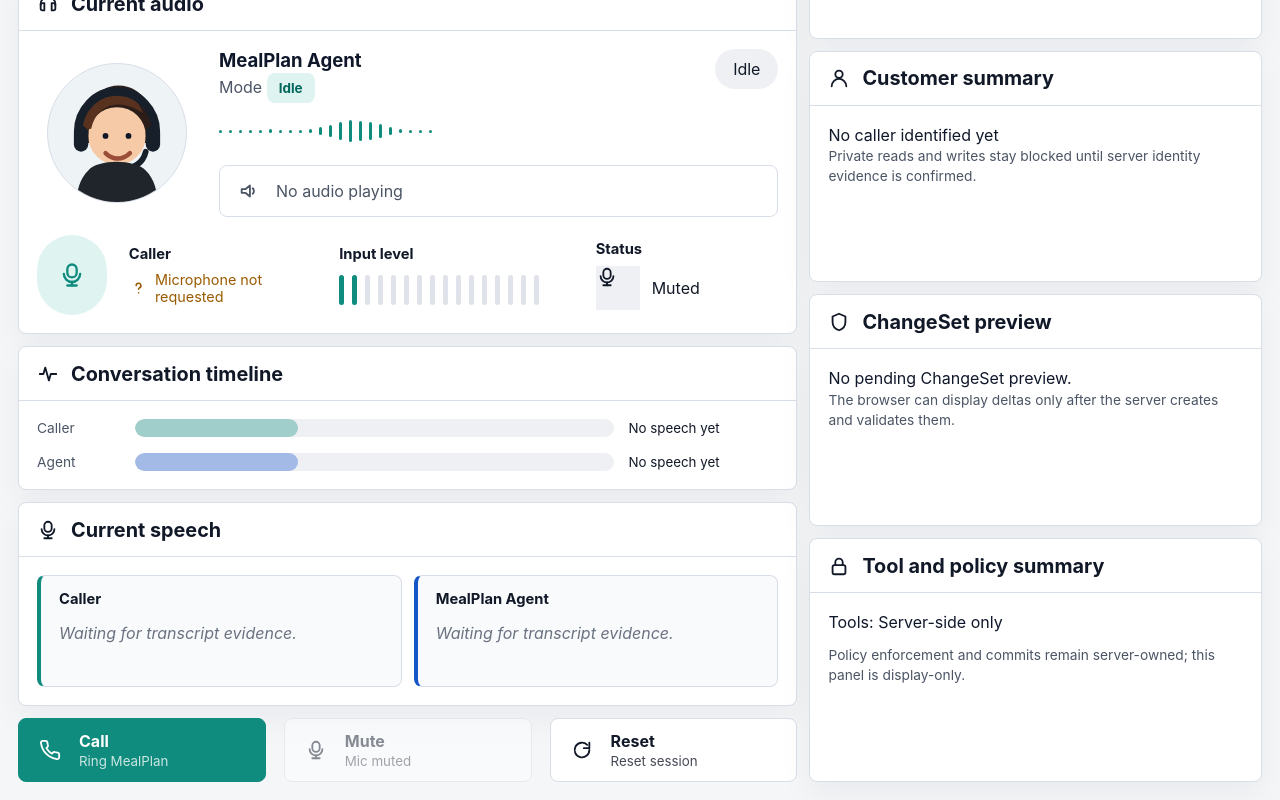
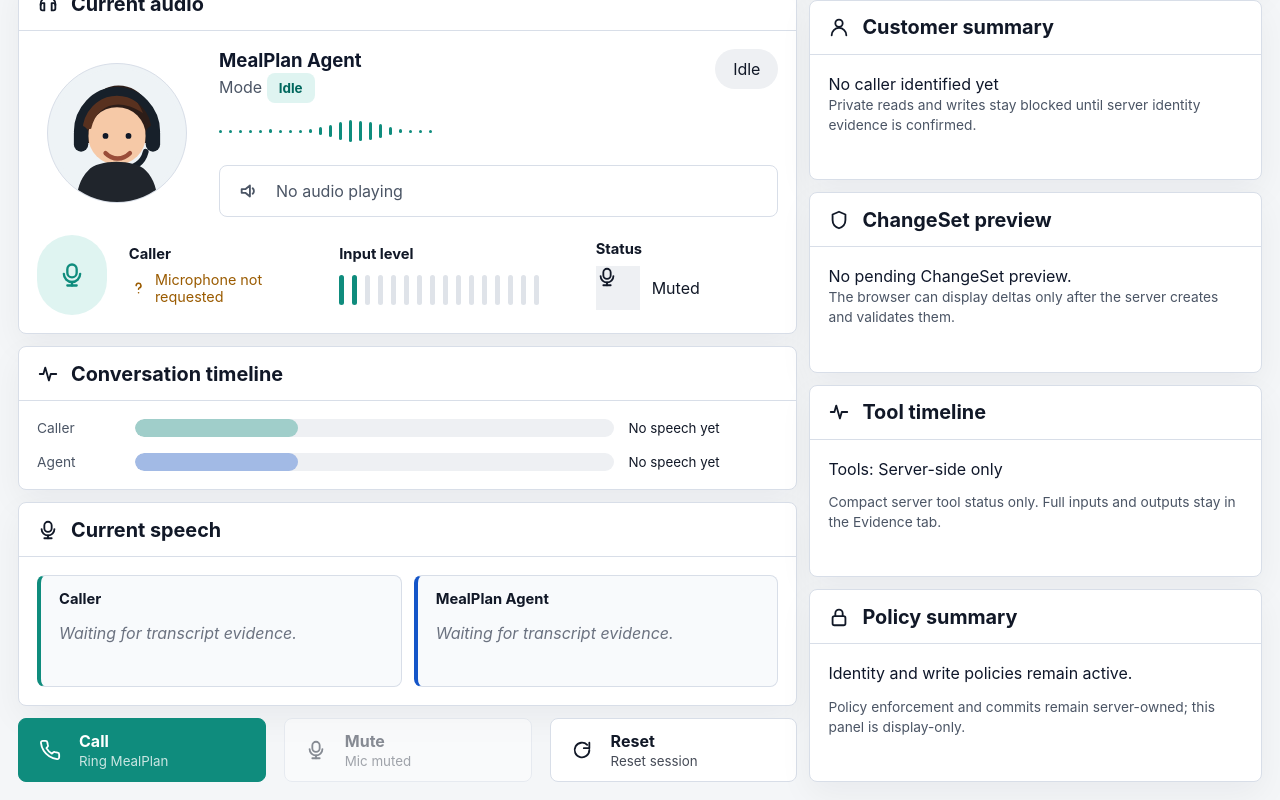
Before and after one commit to terracio/voice-ops-agent, a Next.js app: page / in a window 1280 px wide. Shown: the part 408-1208 px from the top of the page. Built offline with nearby package versions, Linux system fonts and the light colour scheme.

Commit message:
fix: split live call tool and policy slots

```diff
--- a/src/features/voice-console/components/VoiceConsoleLiveCall.tsx
+++ b/src/features/voice-console/components/VoiceConsoleLiveCall.tsx
@@ -130,8 +130,11 @@ export function VoiceConsoleLiveCall({
           <p className="skeleton-copy">No pending ChangeSet preview.</p>
           <p className="safety-note">The browser can display deltas only after the server creates and validates them.</p>
         </Panel>
-        <Panel title="Tool and policy summary" icon="lock">
-          <ToolPolicySummary evidence={evidence} state={state} />
+        <Panel title="Tool timeline" icon="activity">
+          <ToolTimelineSummary evidence={evidence} state={state} />
+        </Panel>
+        <Panel title="Policy summary" icon="lock">
+          <PolicySummary />
         </Panel>
       </aside>
     </section>
@@ -252,7 +255,7 @@ function ActionBanner({ state }: { state: VoiceConsoleState }) {
   );
 }
 
-function ToolPolicySummary({
+function ToolTimelineSummary({
   evidence,
   state
 }: {
@@ -267,6 +270,17 @@ function ToolPolicySummary({
           ? `${latestTool.name} ${formatEvidenceStatus(latestTool.status).toLowerCase()}`
           : state.serverToolsLabel}
       </p>
+      <p className="safety-note">
+        Compact server tool status only. Full inputs and outputs stay in the Evidence tab.
+      </p>
+    </div>
+  );
+}
+
+function PolicySummary() {
+  return (
+    <div className="summary-stack">
+      <p className="skeleton-copy">Identity and write policies remain active.</p>
       <p className="safety-note">
         Policy enforcement and commits remain server-owned; this panel is display-only.
       </p>
```
Also changed, not shown: 1 other file (tests, documents, lock files or other folders).
